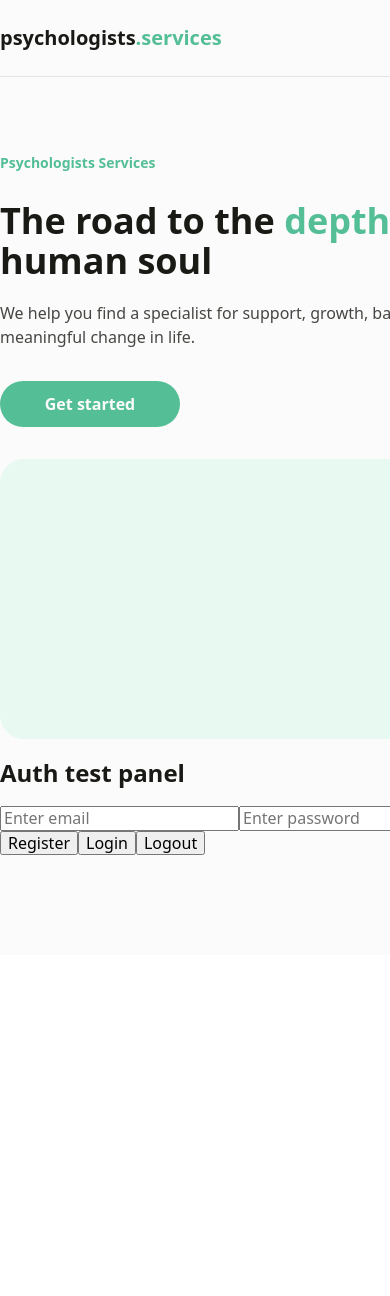
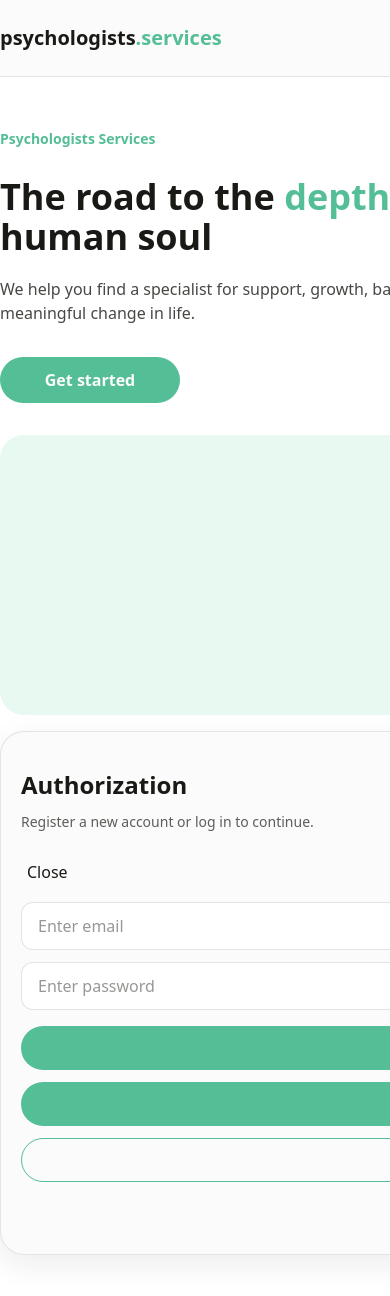
Before and after one commit to SmokingBad222/psychologists_services, a React (Vite) app: page / in a window 390 px wide. Shown: the top 1296 px of the page. Before the commit the page ends 955 px from the top, so only its background shows below. Built offline with nearby package versions, Linux system fonts and the light colour scheme; no server answers.

Commit message:
style auth panel lauout and prepare ui for modal flow

```diff
--- /dev/null
+++ b/src/App.tsx
@@ -0,0 +1,18 @@
+import { useState } from "react";
+import { Outlet } from "react-router-dom";
+import Header from "./components/Header/Header";
+import { getAuthData } from "./utils/authStorage";
+import type { StoredAuthData } from "./types/auth";
+
+export default function App() {
+    const [authUser, setAuthUser] = useState<StoredAuthData | null>(getAuthData());
+
+    return (
+        <>
+            <Header authUser={authUser} setAuthUser={setAuthUser} />
+            <main>
+                <Outlet context={{ authUser, setAuthUser }} />
+            </main>
+        </>
+    );
+}
--- a/src/app/router.tsx
+++ b/src/app/router.tsx
@@ -1,5 +1,5 @@
 import { createBrowserRouter } from "react-router-dom";
-import Layout from "../components/Layout/Layout";
+import App from "../App";
 import HomePage from "../pages/HomePage/HomePage";
 import PsychologistsPage from "../pages/PsychologistsPage/PsychologistsPage";
 import FavoritesPage from "../pages/FavoritesPage/FavoritesPage";
@@ -8,7 +8,7 @@ import NotFoundPage from "../pages/NotFoundPage/NotFoundPage";
 export const router = createBrowserRouter([
     {
         path: "/",
-        element: <Layout />,
+        element: <App />,
         children: [
             {
                 index: true,
--- /dev/null
+++ b/src/components/AuthPanel/AuthPanel.module.css
@@ -0,0 +1,160 @@
+.panel {
+    margin-top: 16px;
+}
+
+.card {
+    max-width: 520px;
+    margin-left: auto;
+    padding: 24px;
+    border: 1px solid rgba(25, 26, 21, 0.1);
+    border-radius: 24px;
+    background-color: #fbfbfb;
+    box-shadow: 0 10px 30px rgba(25, 26, 21, 0.08);
+}
+
+.top {
+    display: flex;
+    justify-content: space-between;
+    gap: 16px;
+    margin-bottom: 20px;
+}
+
+.title {
+    margin-bottom: 8px;
+    font-size: 24px;
+    line-height: 1.1;
+    color: #191a15;
+}
+
+.text {
+    max-width: 320px;
+    font-size: 14px;
+    line-height: 1.4;
+    color: rgba(25, 26, 21, 0.7);
+}
+
+.closeButton {
+    align-self: flex-start;
+    border: none;
+    background-color: transparent;
+    color: #191a15;
+    font: inherit;
+    cursor: pointer;
+}
+
+.fields {
+    display: grid;
+    gap: 12px;
+    margin-bottom: 16px;
+}
+
+.input {
+    width: 100%;
+    height: 48px;
+    border: 1px solid rgba(25, 26, 21, 0.12);
+    border-radius: 12px;
+    padding: 0 16px;
+    font: inherit;
+    color: #191a15;
+    background-color: #ffffff;
+}
+
+.input::placeholder {
+    color: rgba(25, 26, 21, 0.45);
+}
+
+.actions {
+    display: flex;
+    flex-wrap: wrap;
+    gap: 12px;
+    margin-bottom: 16px;
+}
+
+.primaryButton, .secondaryButton {
+    min-width: 120px;
+    height: 44px;
+    border-radius: 999px;
+    padding: 0 18px;
+    font: inherit;
+    font-weight: 600;
+    cursor: pointer;
+    transition: background-color 0.2s ease, color 0.2s ease, border-color 0.2 ease;
+}
+
+.primaryButton {
+    border: none;
+    background-color: #54be96;
+    color: #fbfbfb;
+}
+
+.primaryButton:hover, .primaryButton:focus {
+    background-color: #43a17d;
+}
+
+.secondaryButton {
+    border: 1px solid #54be96;
+    background-color: transparent;
+    color: #191a15;
+}
+
+.secondaryButton:hover, .secondaryButton:focus {
+    background-color: #54be96;
+    color: #fbfbfb;
+}
+
+.messages {
+    min-height: 24px;
+    margin-bottom: 12px;
+}
+
+.info {
+    font-size: 14px;
+    color: #191a15;
+}
+
+.error {
+    font-size: 14px;
+    color: #c0392b;
+}
+
+.userBox {
+    border-top: 1px solid rgba(25, 26, 21, 0.08);
+    padding-top: 16px;
+}
+
+.userTitle {
+    margin-bottom: 8px;
+    font-weight: 600;
+    color:#191a15;
+}
+
+.userText {
+    font-size: 14px;
+    line-height: 1.4;
+    color: rgba(25, 26, 21, 0.8);
+}
+
+@media (max-width: 767px) {
+    .card {
+        max-width: 100%;
+        padding: 20px;
+    }
+
+    .top {
+        flex-direction: column;
+    }
+
+    .text {
+        min-width: 100%;
+    }
+
+    .actions {
+        flex-direction: column;
+    }
+
+    .primaryButton, .secondaryButton {
+        width: 100%;
+    }
+
+
+}
--- a/src/components/AuthPanel/AuthPanel.tsx
+++ b/src/components/AuthPanel/AuthPanel.tsx
@@ -1,19 +1,23 @@
-import { useEffect, useState } from "react";
+import { useState } from "react";
 import { loginUser, logoutUser, registerUser } from "../../api/auth";
-import { getAuthData } from "../../utils/authStorage";
 import type { StoredAuthData } from "../../types/auth";
+import css from "./AuthPanel.module.css";
 
-export default function AuthPanel() {
+interface AuthPanelProps {
+  authUser: StoredAuthData | null;
+    setAuthUser: React.Dispatch<React.SetStateAction<StoredAuthData | null>>;
+    onClose: () => void;
+}
+
+export default function AuthPanel({
+    authUser,
+    setAuthUser,
+    onClose,
+}: AuthPanelProps) {
     const [email, setEmail] = useState("");
     const [password, setPassword] = useState("");
-    const [authUser, setAuthUser] = useState<StoredAuthData | null>(null);
     const [error, setError] = useState("");
     const [isLoading, setIsLoading] = useState(false);
-
-    useEffect(() => {
-        const savedAuthData = getAuthData();
-        setAuthUser(savedAuthData);
-    }, []);
 
     const handleRegister = async () => {
         try {
@@ -22,6 +26,7 @@ export default function AuthPanel() {
 
             const data = await registerUser(email, password);
             setAuthUser(data);
+            onClose();
         } catch (error) {
             if (error instanceof Error) {
                 setError(error.message);
@@ -40,6 +45,7 @@ export default function AuthPanel() {
 
             const data = await loginUser(email, password);
             setAuthUser(data);
+            onClose();
         } catch (error) {
             if (error instanceof Error) {
                 setError(error.message);
@@ -56,41 +62,84 @@ export default function AuthPanel() {
         setAuthUser(null);
     };
 
+ return (
+    <section className={css.panel}>
+      <div className={css.card}>
+        <div className={css.top}>
+          <div>
+            <h2 className={css.title}>Authorization</h2>
+            <p className={css.text}>
+              Register a new account or log in to continue.
+            </p>
+          </div>
 
-    return (
-        <section>
-            <h2>Auth test panel</h2>
+          <button type="button" className={css.closeButton} onClick={onClose}>
+            Close
+          </button>
+        </div>
 
-            <input type="email"
+        <div className={css.fields}>
+          <input
+            className={css.input}
+            type="email"
+            name="email"
             placeholder="Enter email"
             value={email}
             onChange={(event) => setEmail(event.target.value)}
           />
 
-            <input type="password"
+          <input
+            className={css.input}
+            type="password"
+            name="password"
             placeholder="Enter password"
             value={password}
             onChange={(event) => setPassword(event.target.value)}
           />
-
-            <div>
-                <button type="button" onClick={handleRegister} disabled={isLoading}>Register</button>
-                <button type="button" onClick={handleLogin} disabled={isLoading}>Login</button>
-                <button type="button" onClick={handleLogout}>Logout</button>
         </div>
 
-            {isLoading && <p>Loading...</p>}
+        <div className={css.actions}>
+          <button
+            type="button"
+            className={css.primaryButton}
+            onClick={handleRegister}
+            disabled={isLoading}
+          >
+            Register
+          </button>
 
-            {error && <p>{error}</p>}
+          <button
+            type="button"
+            className={css.primaryButton}
+            onClick={handleLogin}
+            disabled={isLoading}
+          >
+            Login
+          </button>
+
+          <button
+            type="button"
+            className={css.secondaryButton}
+            onClick={handleLogout}
+          >
+            Logout
+          </button>
+        </div>
+
+        <div className={css.messages}>
+          {isLoading && <p className={css.info}>Loading...</p>}
+          {error && <p className={css.error}>{error}</p>}
+        </div>
 
         {authUser && (
-                <div>
-                    <p>User is loged in</p>
-                    <p>Email: {authUser.email}</p>
-                    <p>User ID: { authUser.userId}</p>
+          <div className={css.userBox}>
+            <p className={css.userTitle}>User is logged in</p>
+            <p className={css.userText}>Email: {authUser.email}</p>
+            <p className={css.userText}>User ID: {authUser.userId}</p>
           </div>
         )}
+      </div>
     </section>
-    )
+  );
 
 }
--- a/src/components/Header/Header.tsx
+++ b/src/components/Header/Header.tsx
@@ -1,18 +1,44 @@
-import { Link } from "react-router-dom";
+import { useState } from "react";
+import type { StoredAuthData } from "../../types/auth";
+import AuthPanel from "../AuthPanel/AuthPanel";
 import Container from "../Container/Container";
 import Navigation from "../Navigation/Navigation";
 import css from "./Header.module.css";
 
-export default function Header() {
+interface HeaderProps {
+    authUser: StoredAuthData | null;
+    setAuthUser: React.Dispatch<React.SetStateAction<StoredAuthData | null>>;
+}
+
+export default function Header({ authUser, setAuthUser }: HeaderProps) {
+
+    const [isAuthPanelOpen, setIsAuthPanelOpen] = useState(false);
+
+    const openAuthPanel = () => {
+        setIsAuthPanelOpen(true);
+    };
+
+    const closeAuthPanel = () => {
+        setIsAuthPanelOpen(false);
+    };
+
     return (
         <header className={css.header}>
             <Container>
                 <div className={css.inner}>
-                    <Link to="/" className={css.logo}>
+                    <a href="/" className={css.logo}>
                         psychologists<span className={css.accent}>.services</span>
-                    </Link>
-                    <Navigation />
+                    </a>
+                    <Navigation authUser={authUser} setAuthUser={ setAuthUser} onOpenAuthPanel={openAuthPanel}/>
                 </div>
+
+                {isAuthPanelOpen && !authUser && (
+                    <AuthPanel
+                        authUser={authUser}
+                        setAuthUser={setAuthUser}
+                        onClose={closeAuthPanel}
+                    />
+                )}
             </Container>
         </header>
     );
--- a/src/components/Navigation/Navigation.tsx
+++ b/src/components/Navigation/Navigation.tsx
@@ -1,33 +1,39 @@
 import { NavLink } from "react-router-dom";
-import clsx from "clsx";
 import { logoutUser } from "../../api/auth";
-import { getAuthData } from "../../utils/authStorage";
+import type { StoredAuthData } from "../../types/auth";
 import css from "./Navigation.module.css";
 
-const buildLinkClass = ({ isActive }: { isActive: boolean }) =>
-    clsx(css.link, isActive && css.active);
+interface NavigationProps {
+  authUser: StoredAuthData | null;
+  setAuthUser: React.Dispatch<React.SetStateAction<StoredAuthData | null>>;
+  onOpenAuthPanel: () => void;
+}
 
-const authData = getAuthData();
-const isLoggedIn = Boolean(authData);
+export default function Navigation({
+    authUser, setAuthUser, onOpenAuthPanel }: NavigationProps) {
+    const isLoggedIn = Boolean(authUser);
 
-const handleLogout = () => {
+  const buildLinkClass = ({ isActive }: { isActive: boolean }) => {
+    return isActive ? `${css.link} ${css.active}` : css.link;
+  };
+
+  const handleLogout = () => {
     logoutUser();
-    window.location.reload();
-};
+    setAuthUser(null);
+  };
 
-export default function Navigation() {
     return (
-
-
         <nav className={css.nav}>
 
-            <NavLink to='/' className={buildLinkClass}>Home</NavLink>
+          <NavLink to='/' className={buildLinkClass}>Home</NavLink>
 
-            <NavLink to='/psychologists' className={buildLinkClass}>Psychologists</NavLink>
+          <NavLink to='/psychologists' className={buildLinkClass}>Psychologists</NavLink>
 
-            <NavLink to='/favorites' className={buildLinkClass}>Favorites</NavLink>
+          <NavLink to='/favorites' className={buildLinkClass}>Favorites</NavLink>
 
-            {isLoggedIn ? (<button type="button" className={css.authButton} onClick={handleLogout}>Logout</button>) : ( <button type="button" className={css.authButton}>Login</button>)}
+          {isLoggedIn ? (<button type="button" className={css.authButton} onClick={handleLogout}>Logout</button>
+          ) : (
+          <button type="button" className={css.authButton} onClick={onOpenAuthPanel}>Login</button>)}
         </nav>
     );
 }
--- a/src/pages/HomePage/HomePage.tsx
+++ b/src/pages/HomePage/HomePage.tsx
@@ -1,9 +1,17 @@
-import { Link } from "react-router-dom";
+import { useOutletContext } from "react-router-dom";
 import Container from "../../components/Container/Container";
+import AuthPanel from "../../components/AuthPanel/AuthPanel";
 import css from "./HomePage.module.css";
-import AuthPanel from "../../components/AuthPanel/AuthPanel";
+import type { StoredAuthData } from "../../types/auth";
+
+type OutletContextType = {
+  authUser: StoredAuthData | null;
+  setAuthUser: React.Dispatch<React.SetStateAction<StoredAuthData | null>>;
+};
 
 export default function HomePage() {
+    const { authUser, setAuthUser } = useOutletContext<OutletContextType>();
+
     return (
         <section className={ css.hero}>
             <Container>
@@ -19,8 +27,8 @@ export default function HomePage() {
                             We help you find a specialist for support, growth, balance and meaningful change in life.
                         </p>
 
-                        <Link to="/psychologists" className={css.link}>Get started
-                        </Link>
+                        <a href="/psychologists" className={css.link}>Get started
+                        </a>
                     </div>
 
                     <div className={css.visual}>
@@ -28,7 +36,7 @@ export default function HomePage() {
                     </div>
                 </div>
 
-                <AuthPanel />
+                <AuthPanel authUser={authUser} setAuthUser={setAuthUser} onClose={()=>{}}/>
             </Container>
         </section>
     );
```
Lines whose indentation alone changed are shown as unchanged.
